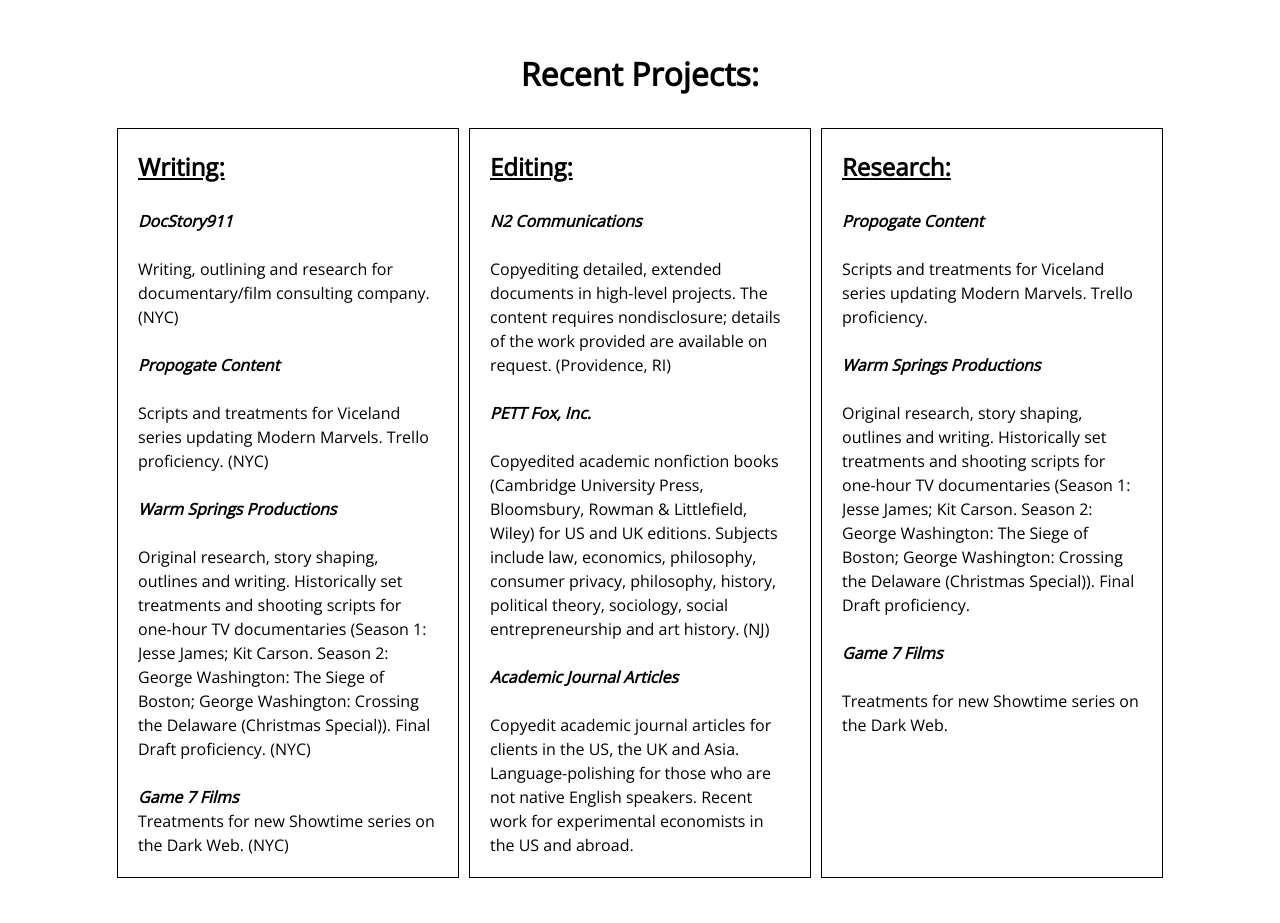
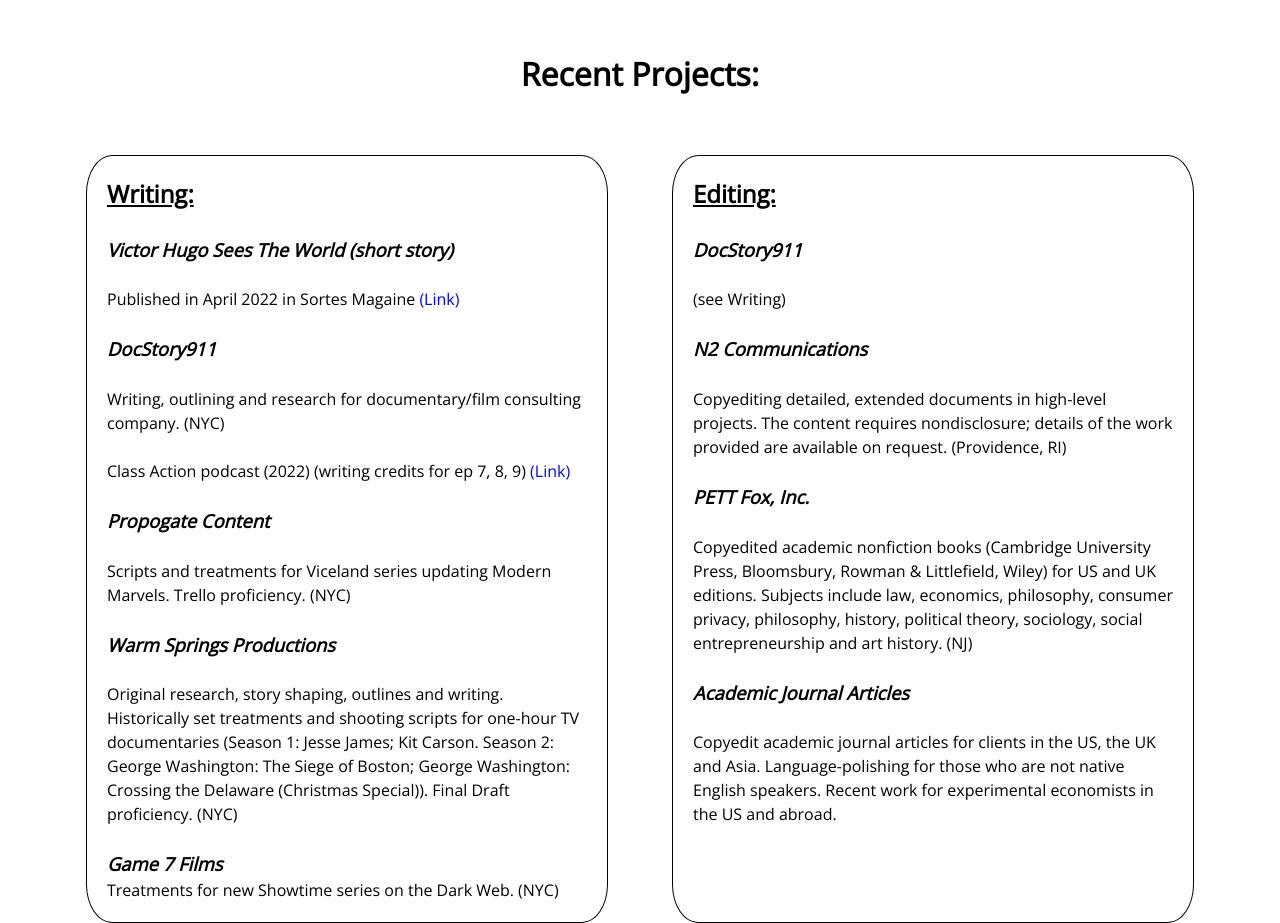
Before and after one commit to gnardihuffman/nardi-editorial, a plain HTML site: page index.html in a window 1280 px wide. Shown: the part 2580-3503 px from the top of the page. Drawn offline with nearby package versions, Linux system fonts and the light colour scheme.

Commit message:
Homepage changes

```diff
--- a/index.css
+++ b/index.css
@@ -197,15 +197,27 @@
 
 .proj {
     border: 1px solid black;
-    max-width: 300px;
+    max-width: 30em;
     padding: 20px;
-    margin: 5px;
+    margin: 2em;
+    border-radius: 5%;
+}
+
+.proj:hover {
+    background-color:blanchedalmond;
 }
 
 .indent {
     margin-left: 1em;
 }
 
+.projlink {
+    color:blue;
+}
+
+.projlink:hover {
+    font-size: 115%;
+}
 
 .proj h2 {
     text-decoration: underline;
@@ -213,6 +225,7 @@
 
 .proj h4 {
     font-style: italic;
+    font-size: 115%;
 }
 
 .contact {
--- a/index.html
+++ b/index.html
@@ -118,9 +118,15 @@
         <div class="proj">
             <h2>Writing:</h2>
             <br>
+            <h4>Victor Hugo Sees The World (short story)</h4>
+            <br>
+            <p>Published in April 2022 in Sortes Magaine  <a class="projlink" href="https://www.drive.google.com/file/d/15lWvM1VTWMXtKgaK4NFIcloS6rbVwwaj/view" target="_blank">(Link)</a></p>
+            <br>
             <h4>DocStory911</h4>
             <br>
             <p>Writing, outlining and research for documentary/film consulting company. (NYC)</p>
+            <br>
+            <p>Class Action podcast (2022) (writing credits for ep 7, 8, 9)  <a class="projlink" href="https://www.classactionpod.com" target="_blank">(Link)</a></p>
             <br>
             <h4>Propogate Content</h4>
             <br>
@@ -136,6 +142,10 @@
         <div class="proj">
             <h2>Editing:</h2>
             <br>
+            <h4>DocStory911</h4>
+            <br>
+            <p>(see Writing)</p>
+            <br>
             <h4>N2 Communications</h4>
             <br>
             <p>Copyediting detailed, extended documents in high-level projects. The content requires nondisclosure; details of the work provided are available on request. (Providence, RI)</p>
@@ -148,24 +158,6 @@
             <br>
             <p>Copyedit academic journal articles for clients in the US, the UK and Asia. Language-polishing for those who are not native English speakers. Recent work for experimental economists in the US and abroad.</p>
         </div>
-        <div class="proj">
-            <h2>Research:</h2>
-            <br>
-            <h4>Propogate Content</h4>
-            <br>
-            <p>Scripts and treatments for Viceland series updating Modern Marvels. Trello proficiency.</p>
-            <br>
-            <h4>Warm Springs Productions</h4>
-            <br>
-            <p>Original research, story shaping, outlines and writing. Historically set treatments and shooting scripts for one-hour TV documentaries (Season 1: Jesse James; Kit Carson. Season 2: George Washington: The Siege of Boston; George Washington: Crossing the Delaware (Christmas Special)). Final Draft proficiency.
-            </p>
-            <br>
-            <h4>Game 7 Films</h4>
-            <br>
-            <p>Treatments for new Showtime series on the Dark Web.
-            </p>
-        </div>
-
     </div>
 
     <div class="separator">
@@ -180,7 +172,6 @@
         </div>
         <div class="contact-info">
             <h4>wendynardi1@gmail.com</h4>
-            <h4>(203) 803-0351</h4>
         </div>
 
 
```
